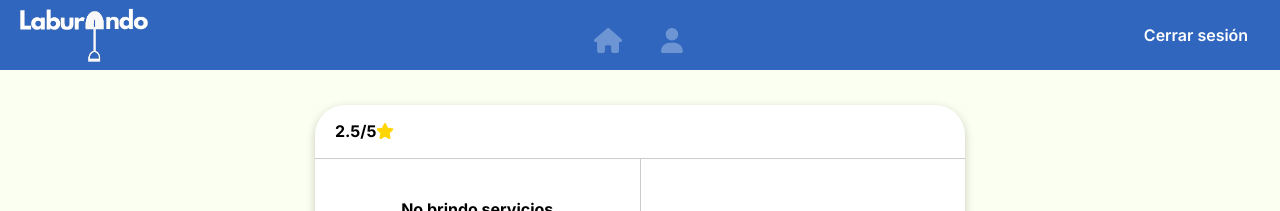
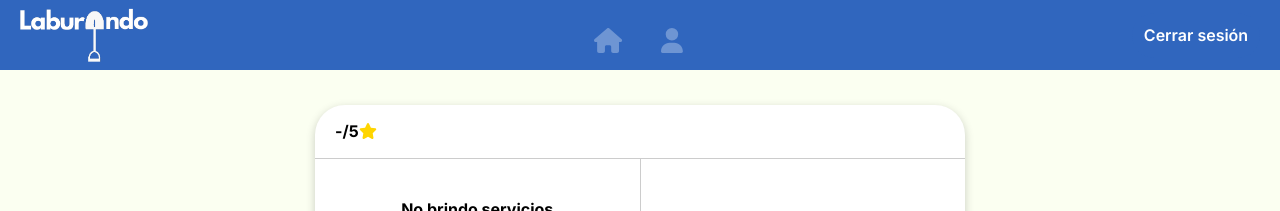
Before and after one commit to FrancoBorsella1/laburAndo-frontend, a React (Create React App) app: page /perfilvisitado/1 in a window 1280 px wide. Shown: the top 211 px of the page. Built offline with nearby package versions, Linux system fonts and the light colour scheme; no server answers.

Commit message:
feat: Se añadió cálculo del promedio de califiación en los perfiles

```diff
--- a/src/pages/Perfil.js
+++ b/src/pages/Perfil.js
@@ -57,6 +57,7 @@ function Perfil() {
     }, []);
     console.log('resenas recuperadass: ', resenasRecuperadas);
 
+    const promedio = (resenasRecuperadas.reduce((acumulador, objeto) => acumulador + objeto.calificacion, 0)/resenasRecuperadas.length).toFixed(2);
 
     return (
         <>
@@ -66,7 +67,7 @@ function Perfil() {
                     <div className='tarjeta-perfil-header'>
                         <p className='perfil-nombre'>{user.nombre && user.apellido ? user.nombre + ' ' + user.apellido: ' '}</p>
                         <div id='perfil-promedio-resena'>
-                            <span>2.5/5</span><FontAwesomeIcon icon={faStar} style={{color: "#ffd500",}} id="icono-resena"/>
+                            <span>{resenasRecuperadas.length > 0 ? promedio : "-"}/5</span><FontAwesomeIcon icon={faStar} style={{color: "#ffd500",}} id="icono-resena"/>
                         </div>
                     </div>
                     <div className='tarjeta-perfil-body'>
--- a/src/pages/PerfilVisitado.js
+++ b/src/pages/PerfilVisitado.js
@@ -54,6 +54,8 @@ function PerfilVisitado() {
     }, []);
     console.log('resenas recuperadass: ', resenasRecuperadas);
 
+    const promedio = (resenasRecuperadas.reduce((acumulador, objeto) => acumulador + objeto.calificacion, 0)/resenasRecuperadas.length).toFixed(2);
+
     return (
         <>
             <Navbar/>
@@ -62,7 +64,7 @@ function PerfilVisitado() {
                     <div className='tarjeta-perfil-header'>
                         <p className='perfil-nombre'>{user.nombre && user.apellido ? user.nombre + ' ' + user.apellido: ''}</p>
                         <div id='perfil-promedio-resena'>
-                            <span>2.5/5</span><FontAwesomeIcon icon={faStar} style={{color: "#ffd500",}} id="icono-resena"/>
+                            <span>{resenasRecuperadas.length > 0 ? promedio : '-'}/5</span><FontAwesomeIcon icon={faStar} style={{color: "#ffd500",}} id="icono-resena"/>
                         </div>
                     </div>
                     <div className='tarjeta-perfil-body'>
```
